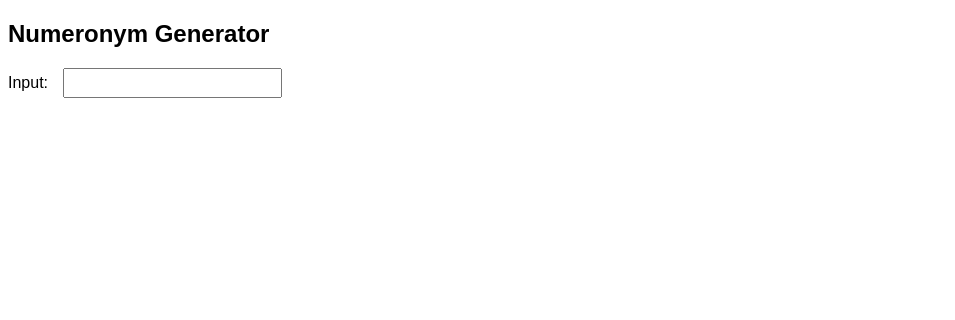
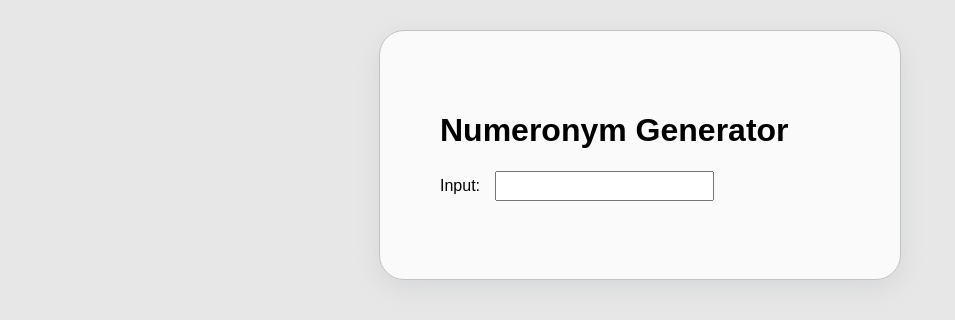
Before and after one commit to johnjullies/numeronym-generator, a website: page index.html in a window 1280 px wide. Shown: the whole page, without its empty margins (0-955 px from the left). Drawn offline with nearby package versions, Linux system fonts and the light colour scheme.

Commit message:
More styling
Put the heading and React component
inside a div to add more styling.

Replace h2 with h1 since it's the title
of the document.

```diff
--- a/index.html
+++ b/index.html
@@ -8,10 +8,11 @@
   </head>
   <body>
 
-    <h2>Numeronym Generator</h2>
+    <div class="main-box">
+      <h1>Numeronym Generator</h1>
 
-    <!-- We will put our React component inside this div. -->
-    <div id="input-box"></div>
+      <div id="input-box"></div>
+    </div>
 
     <!-- Load React. -->
     <!-- Note: when deploying, replace "development.js" with "production.min.js". -->
--- a/main.css
+++ b/main.css
@@ -1,4 +1,8 @@
-h2,
+body {
+  background-color: #e7e7e7;
+}
+
+h1,
 label {
   font-family: sans-serif;
 }
@@ -10,6 +14,16 @@ input {
 }
 
 p {
+  margin-left: 62px;
   font-size: 18px;
-  margin-left: 62px;
 }
+
+.main-box {
+  margin: 30px auto;
+  padding: 60px;
+  border: 1px solid hsl(0deg 0% 76%);
+  border-radius: 25px;
+  box-shadow: rgba(149, 157, 165, 0.2) 0px 8px 24px;
+  width: 400px;
+  background-color: hsl(0deg 0% 98%);
+}
```
